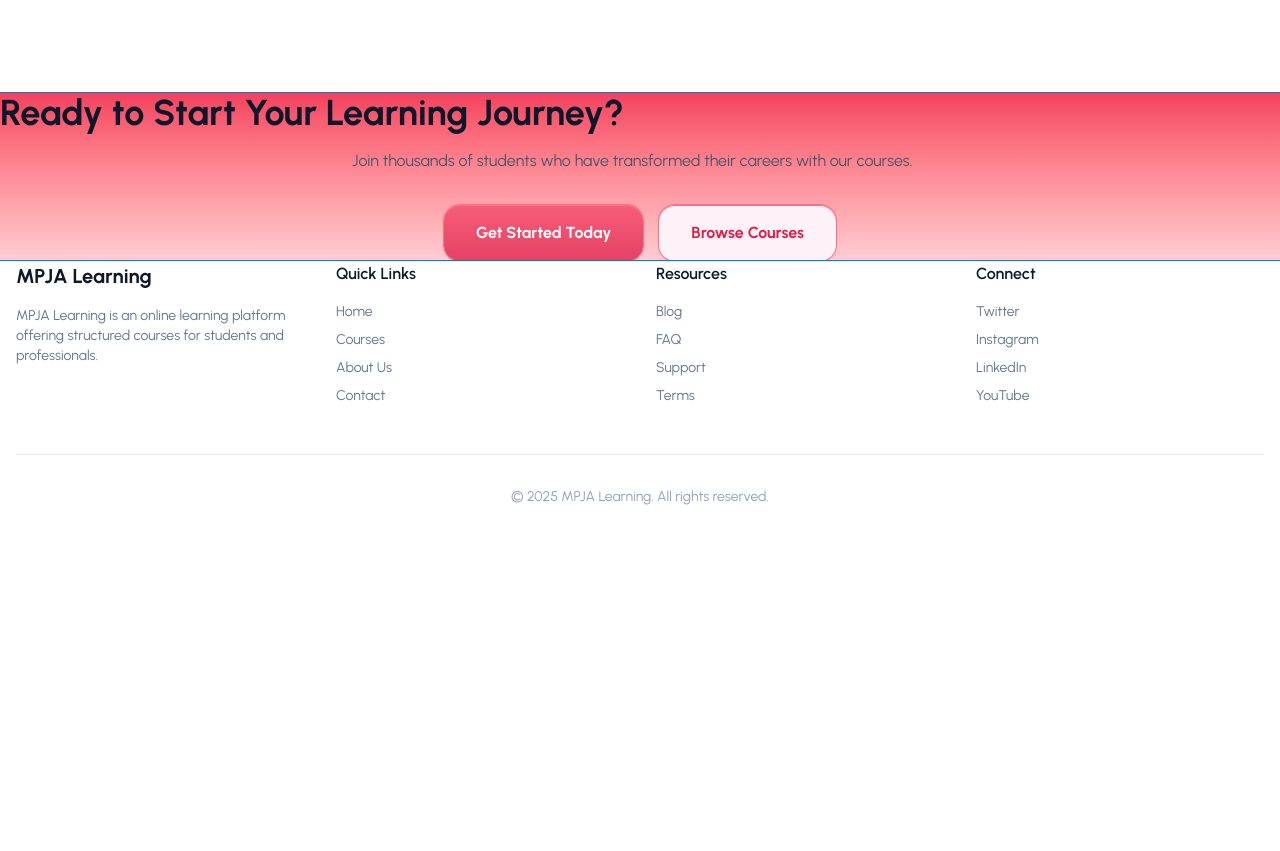
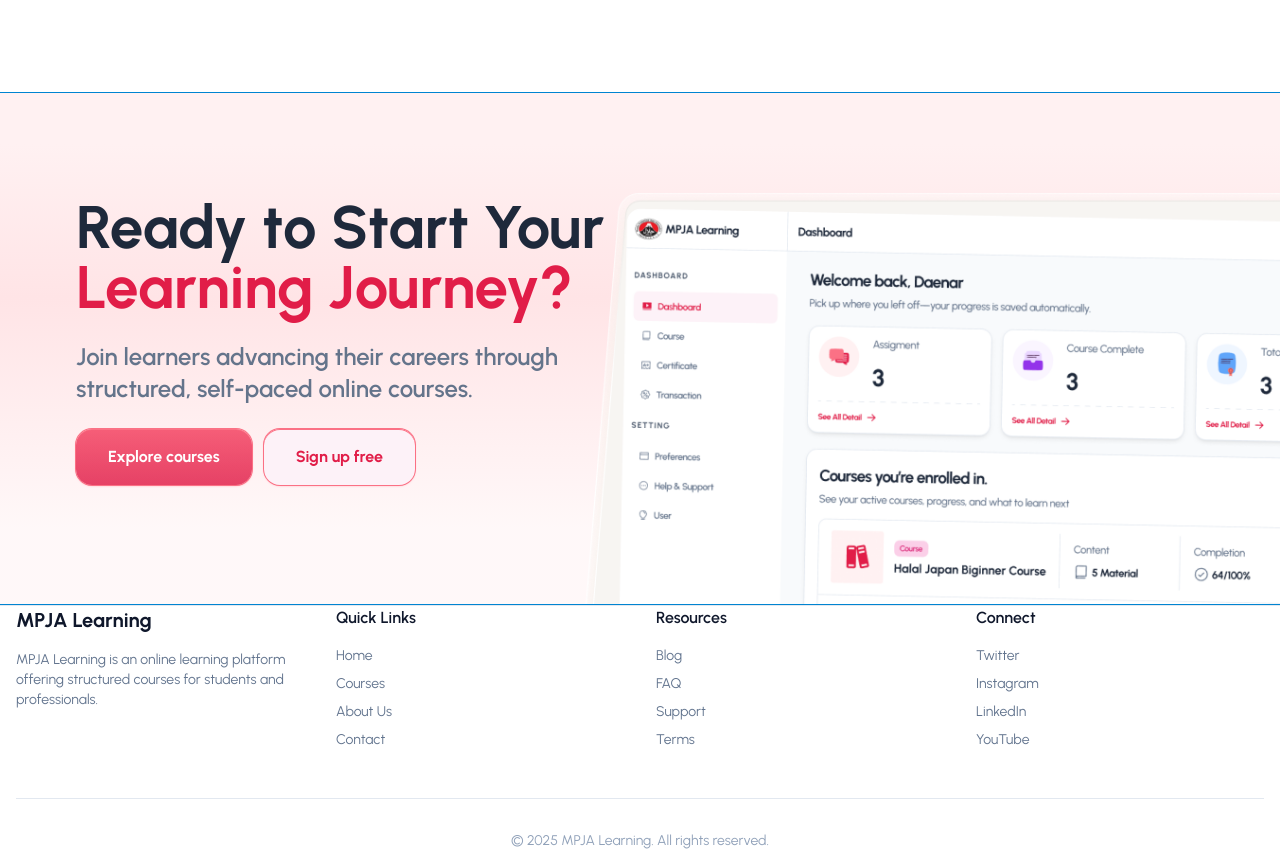
Before and after one commit to alfieqashwa/mpja, a Next.js app: page / in a window 1280 px wide. Shown: the part 6898-7749 px from the top of the page. Before the commit the page ends 7405 px from the top, so only its background shows below. Built offline with nearby package versions, Linux system fonts and the light colour scheme.

Commit message:
fix: setup cta section

```diff
--- a/app/(home)/cta.tsx
+++ b/app/(home)/cta.tsx
@@ -1,22 +1,35 @@
 import { Button } from "@/components/ui/button";
+import Image from "next/image";
 
 export function Cta() {
   return (
-    <section className="kurt bg-linear-to-b from-rose-500 to-pink-100">
-      <div className="">
-        <h2 className="text-3xl font-bold text-slate-900 sm:text-4xl mb-4">
-          Ready to Start Your Learning Journey?
+    <section className="kurt bg-linear-to-b from-rose-50 from-10% via-rose-100 via-40% to-85% to-rose-50/50 relative">
+      <div className="pl-19 pt-26 w-1/2 space-y-6 pb-30">
+        <h2 className="text-6xl font-bold text-primary">
+          Ready to Start Your <br />
+          <span className="text-danger">Learning Journey?</span>
         </h2>
-        <p className="max-w-xl mx-auto text-slate-600 mb-8">
-          Join thousands of students who have transformed their careers with our
-          courses.
+        <p className="text-secondary text-2xl font-semibold">
+          Join learners advancing their careers through <br /> structured,
+          self-paced online courses.
         </p>
-        <div className="flex flex-wrap justify-center gap-4">
-          <Button size="xl">Get Started Today</Button>
+        <div className="flex flex-wrap justify-start gap-3">
+          <Button size="xl">Explore courses</Button>
           <Button variant="secondary" size="xl">
-            Browse Courses
+            Sign up free
           </Button>
         </div>
+      </div>
+
+      {/* <div className="relative w-full aspect-4/3 transform rotate-y-[-5deg] rotate-x-[5deg] -top-60"> */}
+      <div className="bottom-0 right-0 absolute">
+        <Image
+          src="/images/cta-image.png"
+          alt="Dashboard preview"
+          width={720}
+          height={800}
+          priority
+        />
       </div>
     </section>
   );
```
Also changed, not shown: public/images/cta-image.png (added), public/images/logo.png (added).
